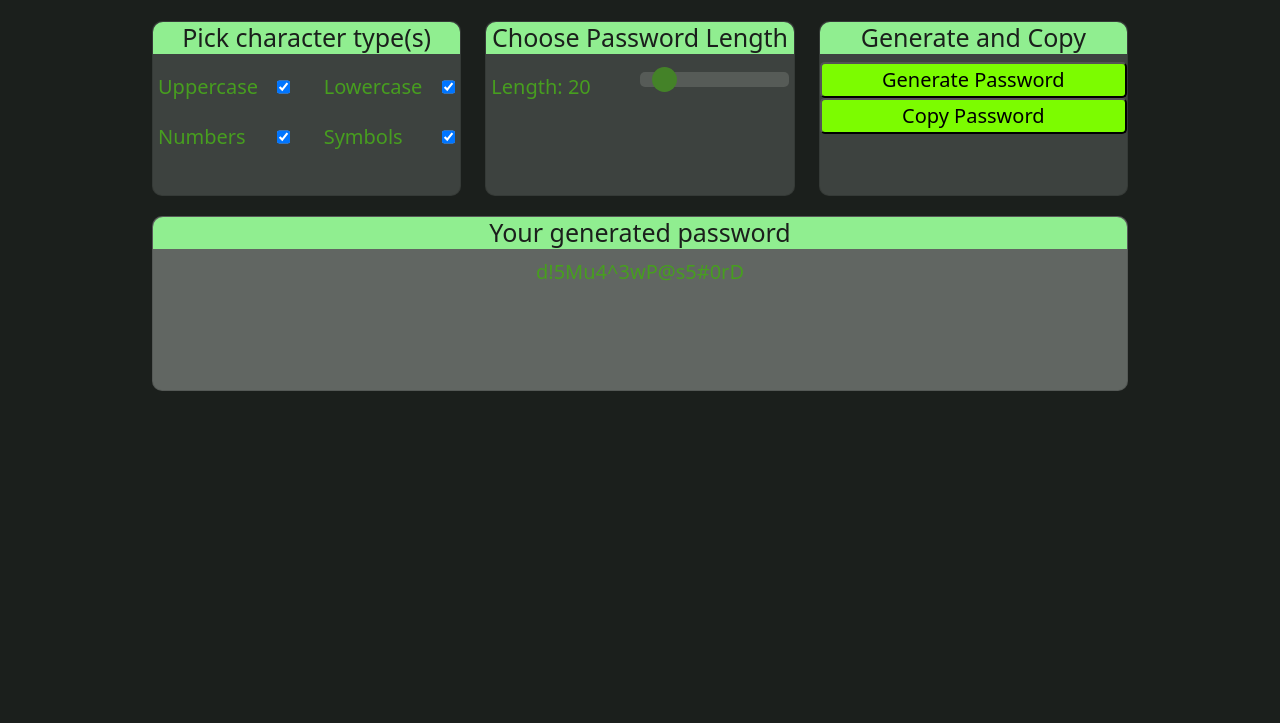
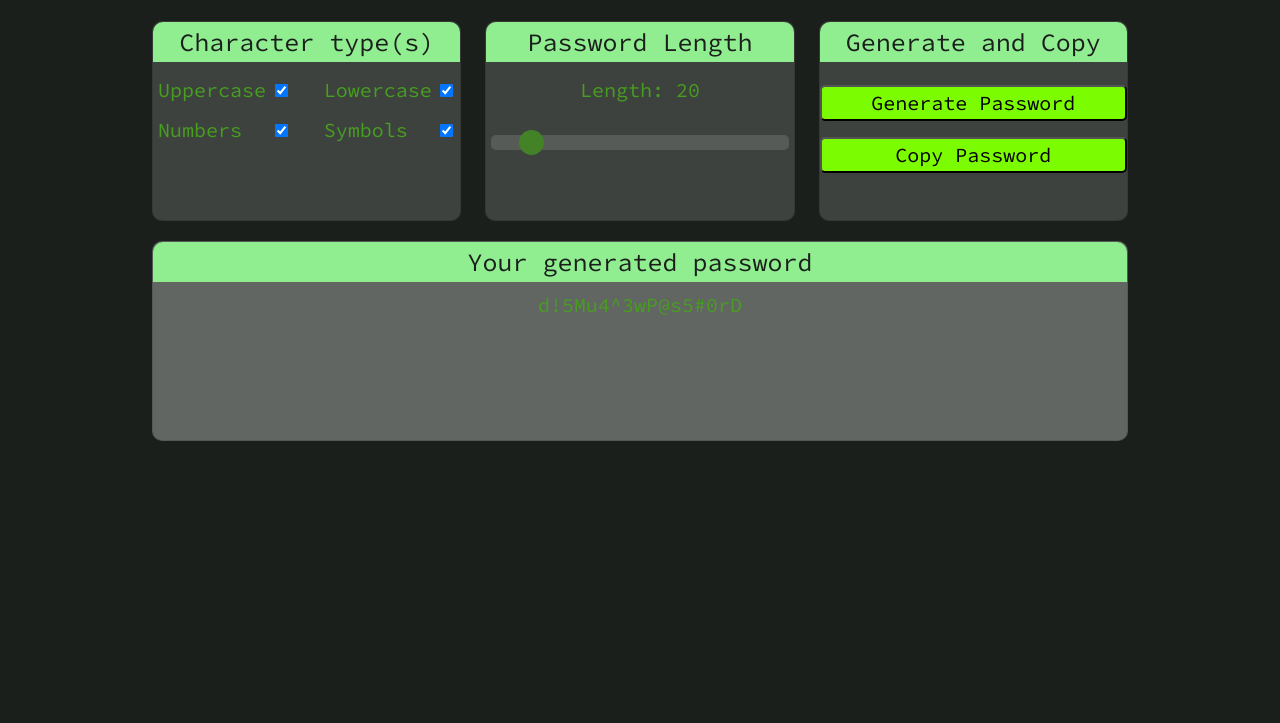
Before and after one commit to Ejhuang2015/Password-Generator, a plain HTML site: page index.html in a window 1280 px wide. Shown: the part 77-800 px from the top of the page. Drawn offline with nearby package versions, Linux system fonts and the light colour scheme.

Commit message:
Changes to style

```diff
--- a/assets/style.css
+++ b/assets/style.css
@@ -12,6 +12,8 @@ body {
     display: flex;
     flex-direction: column;
     justify-content: center;
+
+    font-family: 'Source Code Pro', monospace;
 }
 
 /* Top Header Style */
@@ -35,35 +37,32 @@ h3.card-title {
     color:rgb(27, 31, 28);
     border-top-left-radius: 10px;
     border-top-right-radius: 10px;
-    padding-bottom: 2px;
+    padding: 5px 0px;
 }
-
 
 .card {
     background-color: rgb(97, 102, 98, .5);
     padding: 0px;
     margin: 10px 0px;
     border-radius: 10px;
-    height: 175px;
+    height: 200px;
 }
 
 .card-text {
     display: flex;
     flex-direction: column;
-    justify-content: space-around;
-}
-
-/* Result Style */
-.largeCard {
-    background-color: rgb(97, 102, 98);
-    max-width: 100%;
 }
 
 /* Settings Style */
 article.setting {
-    padding: 10px 5px;
+    padding: 5px;
     display: flex;
     justify-content: space-between;
+}
+
+article.lengthSetting {
+    display: flex;
+    flex-direction: column;
 }
 
 .button {
@@ -71,12 +70,18 @@ article.setting {
     border-radius: 5px;
     display: flex;
     justify-content: center;
+    margin-top: 5%;
+}
+
+/* Checkbox Style */
+input[type=checkbox]{
+    margin: auto 2px;
 }
 
 /* Slider Style */
 .slider {
 -webkit-appearance: none;
-width: 50%;
+width: 100%;
 height: 15px;
 border-radius: 5px;
 background: rgb(97, 102, 98);
@@ -107,3 +112,9 @@ border-radius: 50%;
 background: rgb(71, 158, 31);
 cursor: pointer;
 }
+
+/* Result Style */
+.largeCard {
+    background-color: rgb(97, 102, 98);
+    max-width: 100%;
+}
--- a/index.html
+++ b/index.html
@@ -8,6 +8,8 @@
 
         <!-- Stylesheet Links -->
           <!-- Fonts -->
+          <link rel="preconnect" href="https://fonts.gstatic.com">
+          <link href="https://fonts.googleapis.com/css2?family=Source+Code+Pro&display=swap" rel="stylesheet">
 
           <!-- Bootstrap -->
         <link href="https://cdn.jsdelivr.net/npm/bootstrap@5.0.0-beta1/dist/css/bootstrap.min.css" rel="stylesheet" integrity="sha384-giJF6kkoqNQ00vy+HMDP7azOuL0xtbfIcaT9wjKHr8RbDVddVHyTfAAsrekwKmP1" crossorigin="anonymous">
@@ -37,7 +39,7 @@
           <section class="col-md-4">
 
             <div class="card">
-              <h3 class="card-title">Pick character type(s)</h3>
+              <h3 class="card-title">Character type(s)</h3>
 
               <div class="card-text">
 
@@ -50,7 +52,7 @@
                     <!-- Uppercase Setting -->
                     <article class="setting">
                       <label>Uppercase</label>
-                      <input type="checkbox"id="upperCase" checked/>
+                      <input type="checkbox" id="upperCase" checked/>
                     </article>
 
                   </section>
@@ -105,13 +107,14 @@
           <section class="col-md-4">
 
             <div class="card">
-              <h3 class="card-title">Choose Password Length</h3>
+              <h3 class="card-title">Password Length</h3>
 
               <div class="card-text">
 
                 <!-- Length Setting -->
-                <article class="setting">
+                <article class="setting lengthSetting">
                   <label>Length: <span id="lengthValue"></span></label>
+                  <br>
                   <input type="range" min="8" max="128" value="20" class="slider" id="lengthRange" />
                 </article>
 
```
Also changed, not shown: assets/clipboard-regular.png (deleted).
